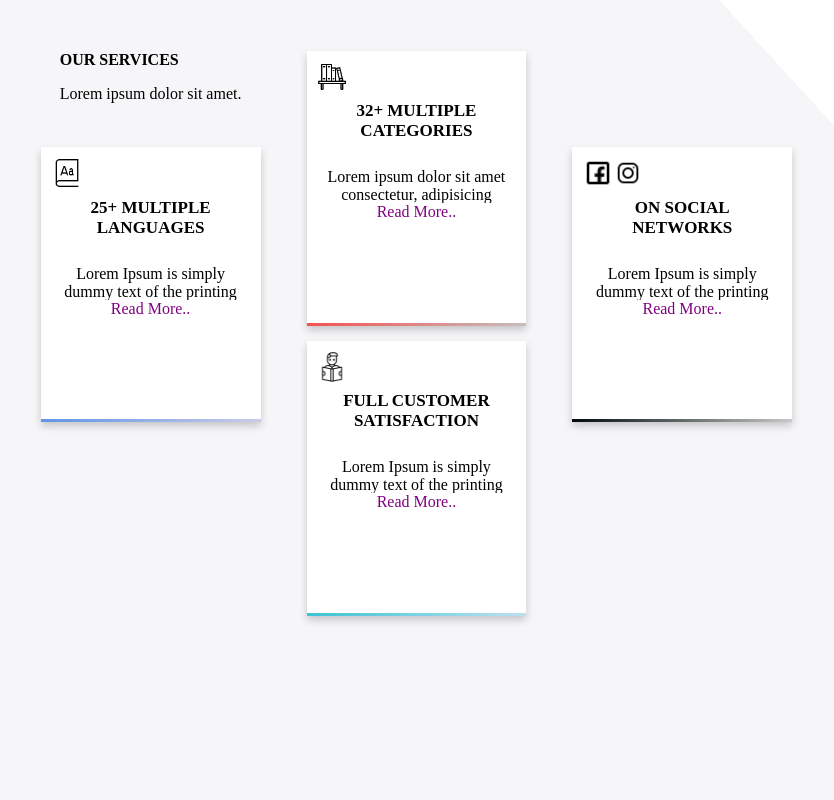
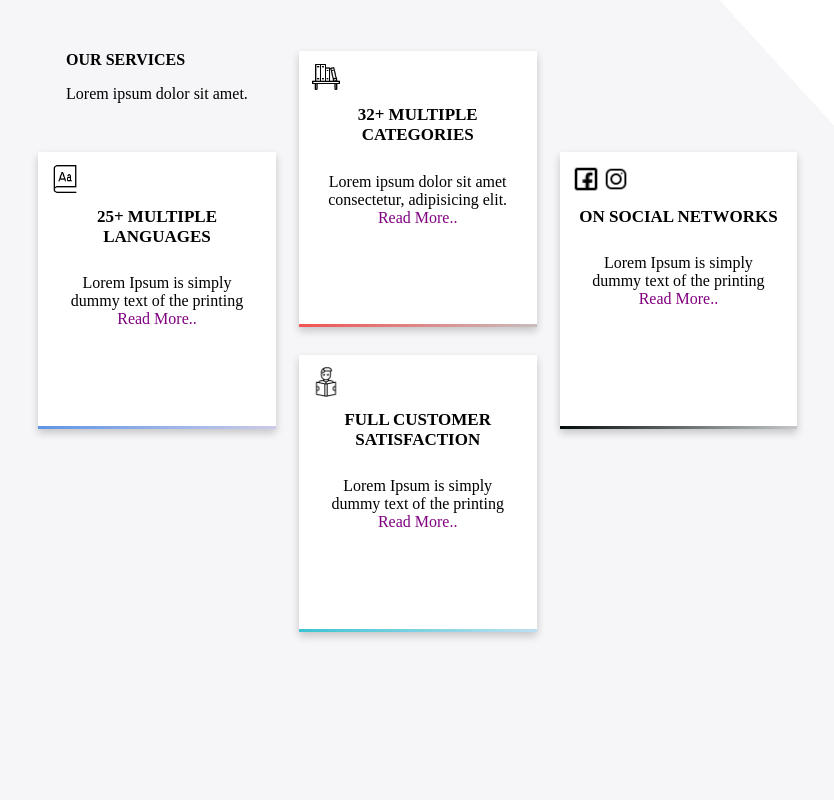
Before and after one commit to ykatariaex2/HTML-CSS-ASSIGNMENT2, a plain HTML site: page index.html in a window 1280 px wide. Shown: the top 800 px of the page, without its empty margins (214-1048 px from the left). Drawn offline with Linux system fonts and the light colour scheme.

Commit message:
Update index.css

```diff
--- a/index.css
+++ b/index.css
@@ -16,8 +16,8 @@
     grid-template-columns: repeat(9, 1fr);
     grid-template-rows: repeat(5, 5vw);
 
-    row-gap: 7%;
-    column-gap: 4%;
+    row-gap: 8%;
+    column-gap: 2%;
     justify-items: center;
 }
 
```
